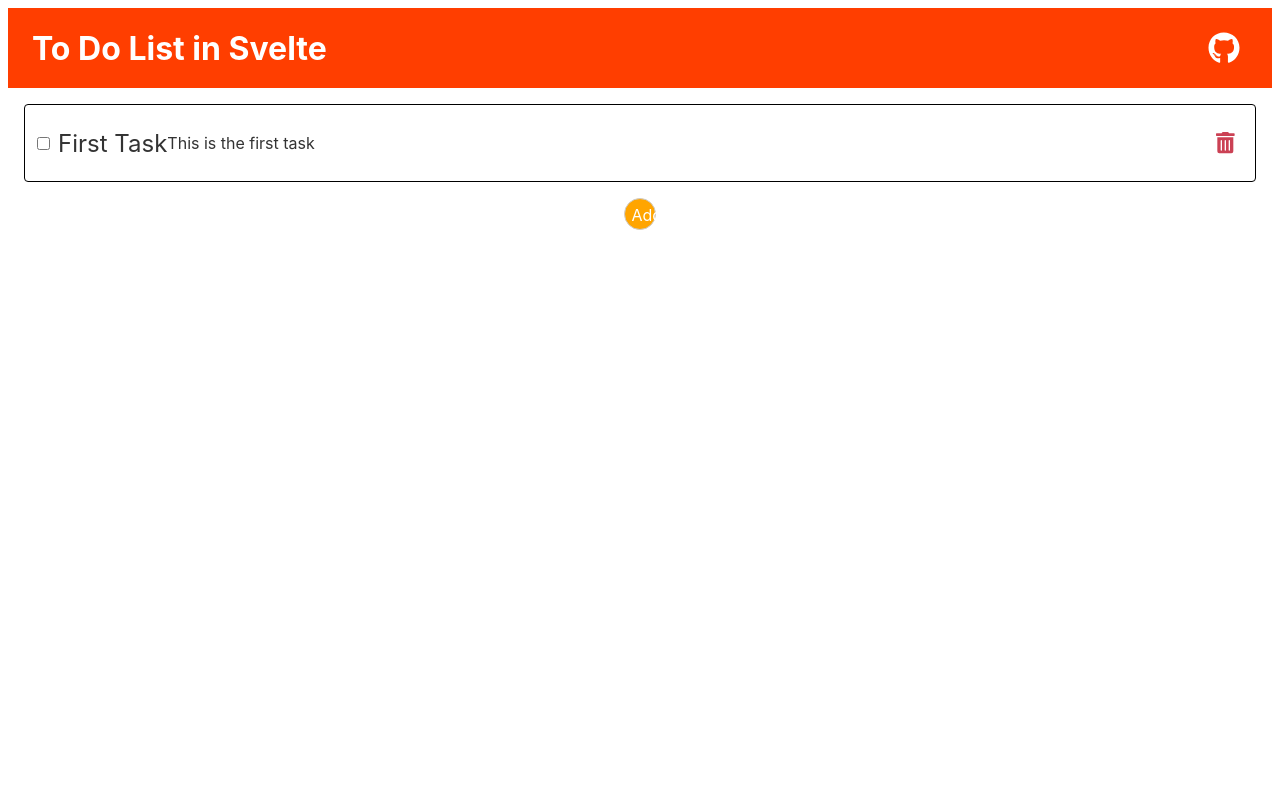
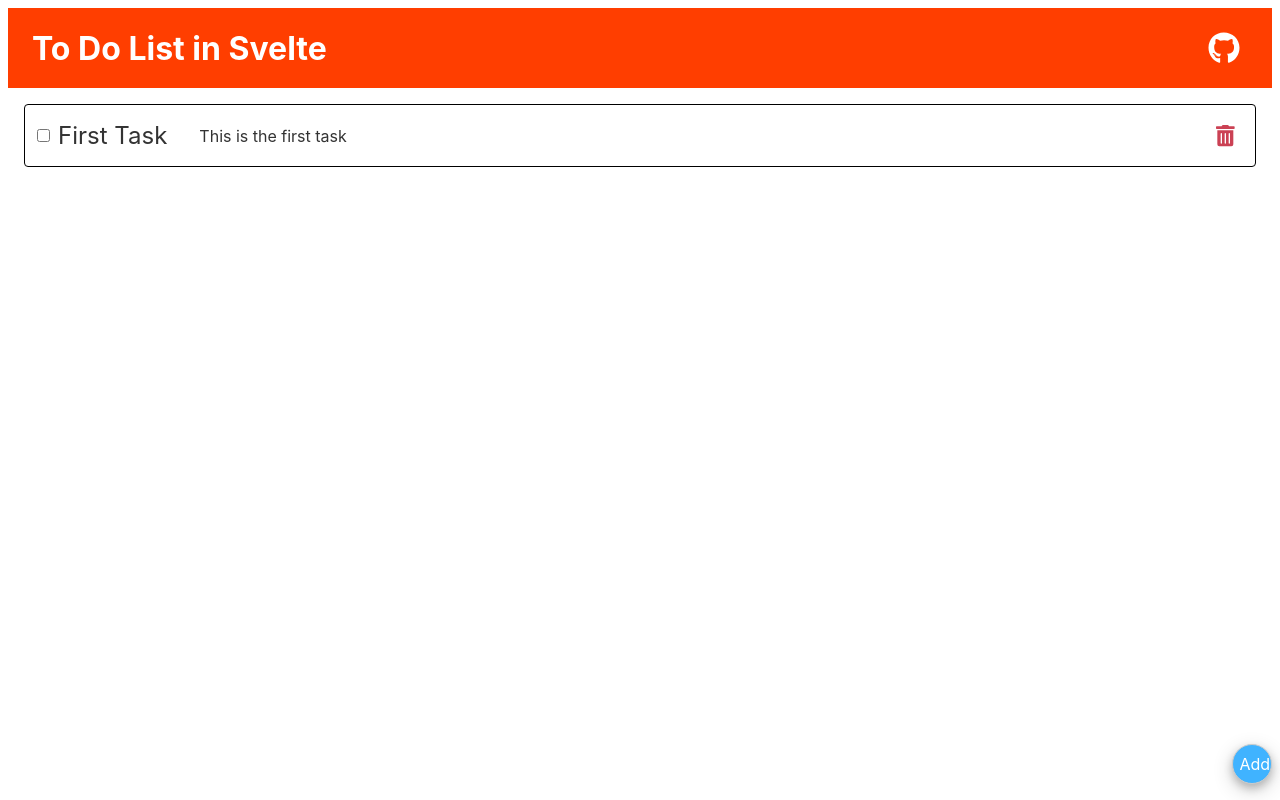
Before and after one commit to mesmerizingYeti/to-do-list-svelte, a Svelte app: page / in a window 1280 px wide. Built offline with nearby package versions, Linux system fonts and the light colour scheme.

Commit message:
Added FormModal component and styling to ToDoItem and AddButton

```diff
--- a/src/components/AddButton.svelte
+++ b/src/components/AddButton.svelte
@@ -8,14 +8,15 @@
 
 <style>
   button {
-    width: 2em;
-    height: 2em;
-    border-radius: 1em;
-    box-shadow: black 1em;
-    background-color: orange;
+    width: 2.5em;
+    height: 2.5em;
+    border-radius: 1.25em;
+    box-shadow: 0 4px 8px 0 rgba(0, 0, 0, 0.2), 0 6px 20px 0 rgba(0, 0, 0, 0.19);
+    background-color: #40B3FF;
     color: white;
     position: sticky;
-    right: -1em;
-    bottom: -1em;
+    position: absolute;
+    right: 0.5em;
+    bottom: 0.5em;
   }
 </style>
--- a/src/components/ToDoItem.svelte
+++ b/src/components/ToDoItem.svelte
@@ -45,6 +45,9 @@
     -webkit-touch-callout: none;
     font-size: 1.5em;
   }
+  p {
+    margin: 0 0 0 2em;
+  }
   button {
     margin: 0;
     padding: 0.5em;
```
Also changed, not shown: src/components/FormModal.svelte (added, +25 -0 lines), 1 other file (tests, documents, lock files or other folders).
